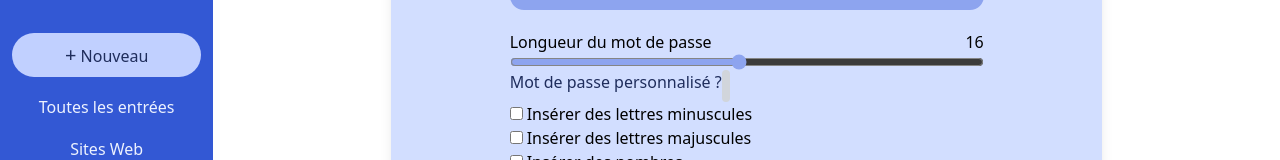
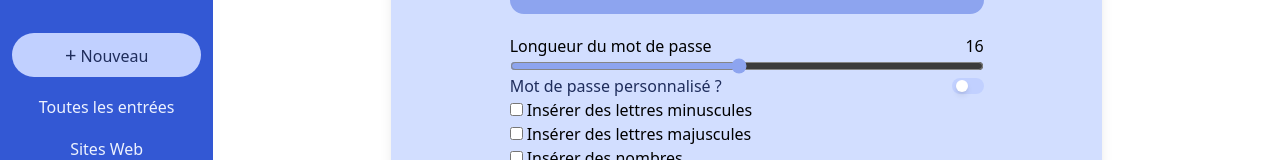
Before and after one commit to Shaktas/Projet-1-React-Express-Front, a React (Vite) app: page /genPwd in a window 1280 px wide. Shown: the part 236-396 px from the top of the page. Built offline with nearby package versions, Linux system fonts and the light colour scheme.

Commit message:
Dev : finish toogleSwitch + begin genPwd pwd pero

```diff
--- a/src/Components/ActionComponents/ToggleSwitch.jsx
+++ b/src/Components/ActionComponents/ToggleSwitch.jsx
@@ -1,55 +1,60 @@
 import { useState } from "react";
 import PropTypes from "prop-types";
 
-const ToggleSwitch = ({ properties }) => {
+const ToggleSwitch = ({
+  properties = {
+    width: "w-8",
+    height: "h-4",
+    bgColorOn: "bg-blue-9",
+    bgColorOff: "bg-blue-6",
+    toggleWidth: "w-3",
+    toggleHeight: "h-3",
+    toggleColor: "bg-white",
+    translateX: "translate-x-3",
+  },
+  isToggle,
+}) => {
   const [isToggled, setIsToggled] = useState(false);
 
-  const toggleHandler = () => {
+  const setIsToggledHandler = () => {
     setIsToggled(!isToggled);
+    isToggle(!isToggled);
   };
-
-  ToggleSwitch.propTypes = {
-    properties: PropTypes.shape({
-      width: PropTypes.string,
-      height: PropTypes.string,
-      bgColorOn: PropTypes.string,
-      bgColorOff: PropTypes.string,
-      toggleWidth: PropTypes.string,
-      toggleHeight: PropTypes.string,
-      toggleColor: PropTypes.string,
-      translateX: PropTypes.string,
-    }),
-  };
-
-  const {
-    width = "w-8",
-    height = "h-4",
-    bgColorOn = "bg-blue-9",
-    bgColorOff = "bg-blue-6",
-    toggleWidth = "w-3",
-    toggleHeight = "h-3",
-    toggleColor = "bg-white",
-    translateX = "translate-x-3",
-  } = properties;
 
   return (
     <div
-      className={`${
-        (width, height, bgColorOff)
+      className={`${properties.width} ${properties.height} ${
+        properties.bgColorOff
+      })
       } flex items-center rounded-full p-1 cursor-pointer ${
-        isToggled ? bgColorOn : bgColorOff
+        isToggled ? properties.bgColorOn : properties.bgColorOff
       }`}
-      onClick={toggleHandler}
+      onClick={setIsToggledHandler}
     >
       <div
-        className={` ${
-          (toggleColor, toggleWidth, toggleHeight)
+        className={`${properties.toggleColor}
+        ${properties.toggleWidth}
+        ${properties.toggleHeight}
         } rounded-full shadow-md transform duration-300 ease-in-out ${
-          isToggled ? translateX : ""
+          isToggled ? properties.translateX : ""
         }`}
       ></div>
     </div>
   );
 };
 
+ToggleSwitch.propTypes = {
+  properties: PropTypes.shape({
+    width: PropTypes.string,
+    height: PropTypes.string,
+    bgColorOn: PropTypes.string,
+    bgColorOff: PropTypes.string,
+    toggleWidth: PropTypes.string,
+    toggleHeight: PropTypes.string,
+    toggleColor: PropTypes.string,
+    translateX: PropTypes.string,
+  }),
+  isToggle: PropTypes.func,
+};
+
 export default ToggleSwitch;
--- a/src/Components/NavMenu/SideMenu.jsx
+++ b/src/Components/NavMenu/SideMenu.jsx
@@ -1,4 +1,4 @@
-import { IconLock } from "/src/assets/LockSvg.jsx";
+import { IconLock } from "/src/assets/Svg.jsx";
 import { NavLink } from "react-router-dom";
 
 import NewData from "./NewData";
--- a/src/Components/Password/GenPwd.jsx
+++ b/src/Components/Password/GenPwd.jsx
@@ -1,5 +1,5 @@
 import { useState } from "react";
-import CopySvg from "../../assets/CopySvg";
+import { CopySvg } from "../../assets/Svg";
 import { genPwd } from "../../libs/function";
 import ClickButton from "../ActionComponents/ClickButton";
 import Checkbox from "../ActionComponents/Checkbox";
@@ -12,6 +12,7 @@ function GenPwd() {
   const [numberBool, setNumberBool] = useState(false);
   const [symbolsBool, setSymbolsBool] = useState(false);
   const [pwd, setPwd] = useState("");
+  const [isToggled, setIsToggled] = useState(false);
 
   const checkboxParams = [
     {
@@ -28,20 +29,9 @@ function GenPwd() {
     {
       id: "symbols",
       string: "Insérer des symboles",
-      onchange: setSymbolsHandler,
+      onChange: setSymbolsHandler,
     },
   ];
-
-  const toggleProperties = {
-    width: "w-12",
-    height: "h-6",
-    bgColorOn: "bg-green-500",
-    bgColorOff: "bg-gray-300",
-    toggleWidth: "w-6",
-    toggleHeight: "h-6",
-    toggleColor: "bg-white",
-    translateX: "translate-x-6",
-  };
 
   function setLengthHandler(e) {
     setLength(e.target.value);
@@ -62,6 +52,10 @@ function GenPwd() {
     setPwd(
       genPwd(lowerLetterBool, upperLetterBool, numberBool, symbolsBool, length)
     );
+  }
+
+  function setIsToggleHandler(isToggled) {
+    setIsToggled(isToggled);
   }
 
   function PasteHandler() {
@@ -107,18 +101,23 @@ function GenPwd() {
               value={length}
               onChange={setLengthHandler}
             />
-            <div className="flex content-around">
+            <div className="flex items-center justify-between">
               <span className="text-blue-12">Mot de passe personnalisé ?</span>
-              <ToggleSwitch properties={toggleProperties} />
+              <ToggleSwitch isToggle={setIsToggleHandler} />
             </div>
-            {checkboxParams.map((param) => (
+
+            {isToggled ? (
+              <p>true</p>
+            ) : (
+              checkboxParams.map((param) => (
                 <Checkbox
                   key={param.id}
                   string={param.string}
                   id={param.id}
                   onChange={param.onChange}
                 />
-            ))}
+              ))
+            )}
           </div>
           <div className="flex justify-center items-center py-2">
             <ClickButton value={"Générer"} setPwdHandler={setPwdHandler} />
--- a/src/assets/CopySvg.jsx
+++ /dev/null
@@ -1,20 +0,0 @@
-import PropTypes from "prop-types";
-
-function CopySvg({ color = "fill-current", height = "auto", width = "auto" }) {
-  return (
-    <svg
-      xmlns="http://www.w3.org/2000/svg"
-      width={width}
-      height={height}
-      fill={color}
-      version="1.1"
-      viewBox="0 0 330 330"
-      xmlSpace="preserve"
-    >
-      <path d="M35 270h45v45c0 8.284 6.716 15 15 15h200c8.284 0 15-6.716 15-15V75c0-8.284-6.716-15-15-15h-45V15c0-8.284-6.716-15-15-15H35c-8.284 0-15 6.716-15 15v240c0 8.284 6.716 15 15 15zm245 30H110V90h170v210zM50 30h170v30H95c-8.284 0-15 6.716-15 15v165H50V30z"></path>
-      <path d="M155 120c-8.284 0-15 6.716-15 15s6.716 15 15 15h80c8.284 0 15-6.716 15-15s-6.716-15-15-15h-80zM235 180h-80c-8.284 0-15 6.716-15 15s6.716 15 15 15h80c8.284 0 15-6.716 15-15s-6.716-15-15-15zM235 240h-80c-8.284 0-15 6.716-15 15 0 8.284 6.716 15 15 15h80c8.284 0 15-6.716 15-15 0-8.284-6.716-15-15-15z"></path>
-    </svg>
-  );
-}
-
-export default CopySvg;
--- a/src/assets/LockSvg.jsx
+++ /dev/null
@@ -1,20 +0,0 @@
-export const IconLock = ({
-  color = "fill-content",
-  width = "auto",
-  height = "auto",
-}) => {
-  return (
-    <svg
-      xmlns="http://www.w3.org/2000/svg"
-      width={width}
-      height={height}
-      className="fill-current"
-      viewBox="0 0 330 330"
-    >
-      <path
-        fill={color}
-        d="M165 330c63.411 0 115-51.589 115-115 0-29.771-11.373-56.936-30-77.379V85c0-46.869-38.131-85-85-85S80.001 38.131 80.001 85v52.619C61.373 158.064 50 185.229 50 215c0 63.411 51.589 115 115 115zm15-110.014V240c0 8.284-6.716 15-15 15s-15-6.716-15-15v-20.014c-6.068-4.565-10-11.824-10-19.986 0-13.785 11.215-25 25-25s25 11.215 25 25c0 8.162-3.932 15.421-10 19.986zM110.001 85c0-30.327 24.673-55 54.999-55 30.327 0 55 24.673 55 55v29.029C203.652 105.088 184.91 100 165 100c-19.909 0-38.651 5.088-54.999 14.028V85z"
-      ></path>
-    </svg>
-  );
-};
--- /dev/null
+++ b/src/assets/Svg.jsx
@@ -0,0 +1,55 @@
+import PropTypes from "prop-types";
+
+export const CopySvg = ({
+  color = "fill-current",
+  height = "auto",
+  width = "auto",
+}) => {
+  return (
+    <svg
+      xmlns="http://www.w3.org/2000/svg"
+      width={width}
+      height={height}
+      fill={color}
+      version="1.1"
+      viewBox="0 0 330 330"
+      xmlSpace="preserve"
+    >
+      <path d="M35 270h45v45c0 8.284 6.716 15 15 15h200c8.284 0 15-6.716 15-15V75c0-8.284-6.716-15-15-15h-45V15c0-8.284-6.716-15-15-15H35c-8.284 0-15 6.716-15 15v240c0 8.284 6.716 15 15 15zm245 30H110V90h170v210zM50 30h170v30H95c-8.284 0-15 6.716-15 15v165H50V30z"></path>
+      <path d="M155 120c-8.284 0-15 6.716-15 15s6.716 15 15 15h80c8.284 0 15-6.716 15-15s-6.716-15-15-15h-80zM235 180h-80c-8.284 0-15 6.716-15 15s6.716 15 15 15h80c8.284 0 15-6.716 15-15s-6.716-15-15-15zM235 240h-80c-8.284 0-15 6.716-15 15 0 8.284 6.716 15 15 15h80c8.284 0 15-6.716 15-15 0-8.284-6.716-15-15-15z"></path>
+    </svg>
+  );
+};
+
+CopySvg.propTypes = {
+  color: PropTypes.string,
+  height: PropTypes.string,
+  width: PropTypes.string,
+};
+
+export const IconLock = ({
+  color = "fill-content",
+  width = "auto",
+  height = "auto",
+}) => {
+  return (
+    <svg
+      xmlns="http://www.w3.org/2000/svg"
+      width={width}
+      height={height}
+      className="fill-current"
+      viewBox="0 0 330 330"
+    >
+      <path
+        fill={color}
+        d="M165 330c63.411 0 115-51.589 115-115 0-29.771-11.373-56.936-30-77.379V85c0-46.869-38.131-85-85-85S80.001 38.131 80.001 85v52.619C61.373 158.064 50 185.229 50 215c0 63.411 51.589 115 115 115zm15-110.014V240c0 8.284-6.716 15-15 15s-15-6.716-15-15v-20.014c-6.068-4.565-10-11.824-10-19.986 0-13.785 11.215-25 25-25s25 11.215 25 25c0 8.162-3.932 15.421-10 19.986zM110.001 85c0-30.327 24.673-55 54.999-55 30.327 0 55 24.673 55 55v29.029C203.652 105.088 184.91 100 165 100c-19.909 0-38.651 5.088-54.999 14.028V85z"
+      ></path>
+    </svg>
+  );
+};
+
+IconLock.propTypes = {
+  color: PropTypes.string,
+  height: PropTypes.string,
+  width: PropTypes.string,
+};
```
Lines whose indentation alone changed are shown as unchanged.
